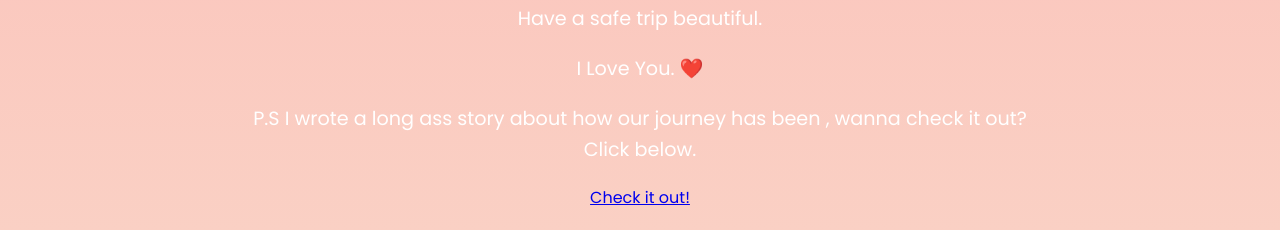
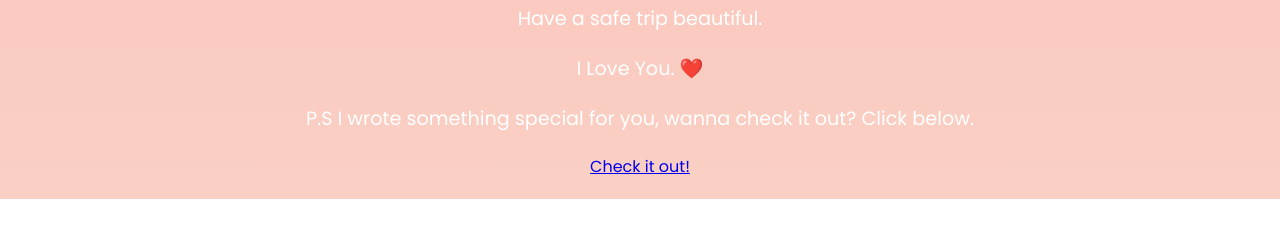
Before and after one commit to sibusisonkosi/O2525, a plain HTML site: page index.html in a window 1280 px wide. Shown: the part 1492-1722 px from the top of the page. After the commit the page ends 1691 px from the top, so only its background shows below. Drawn offline with Linux system fonts and the light colour scheme.

Commit message:
modified:   index.html

```diff
--- a/index.html
+++ b/index.html
@@ -51,7 +51,7 @@
     <p>I Love You. ❤️</p>
 
 
-    <p>P.S I wrote a long ass story about how our journey has been , wanna check it out? Click below.</p>
+    <p>P.S I wrote something special for you, wanna check it out? Click below.</p>
     <a href="./love.html">Check it out!</a>
 
 
```
